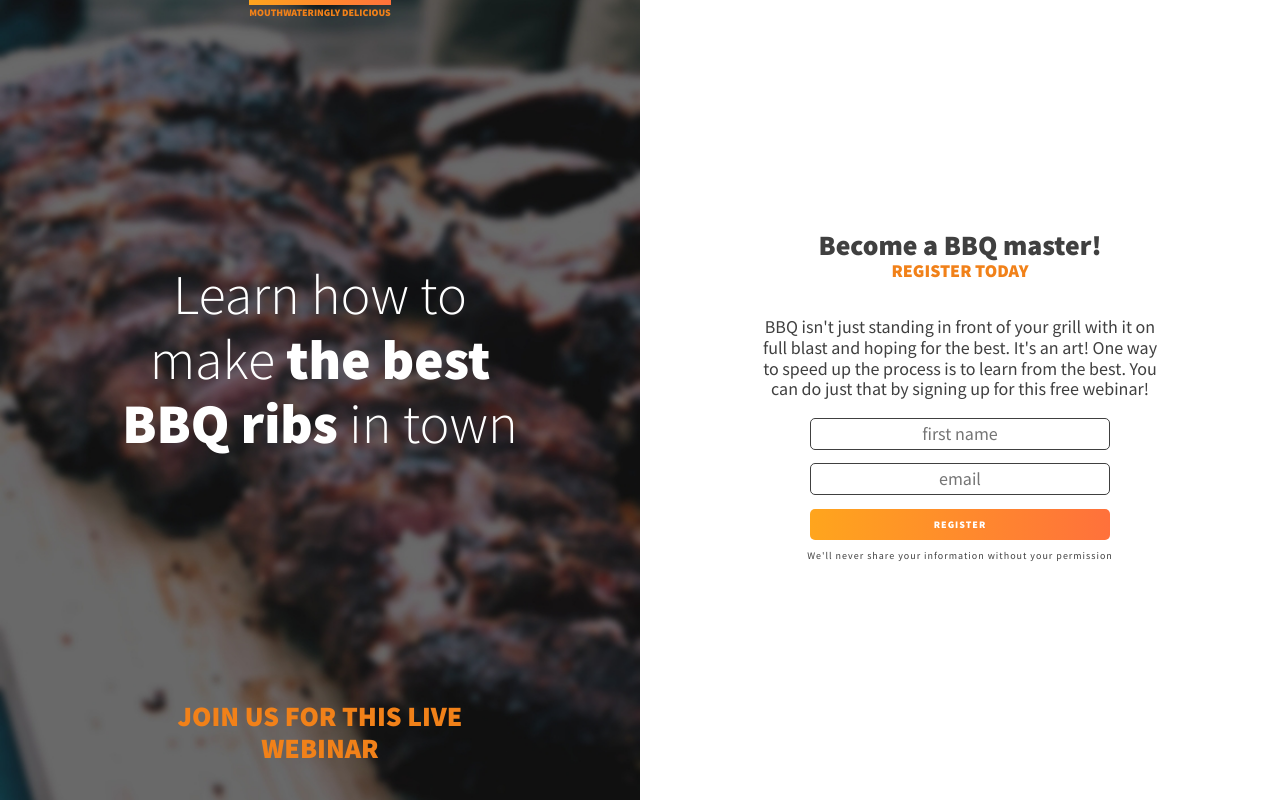
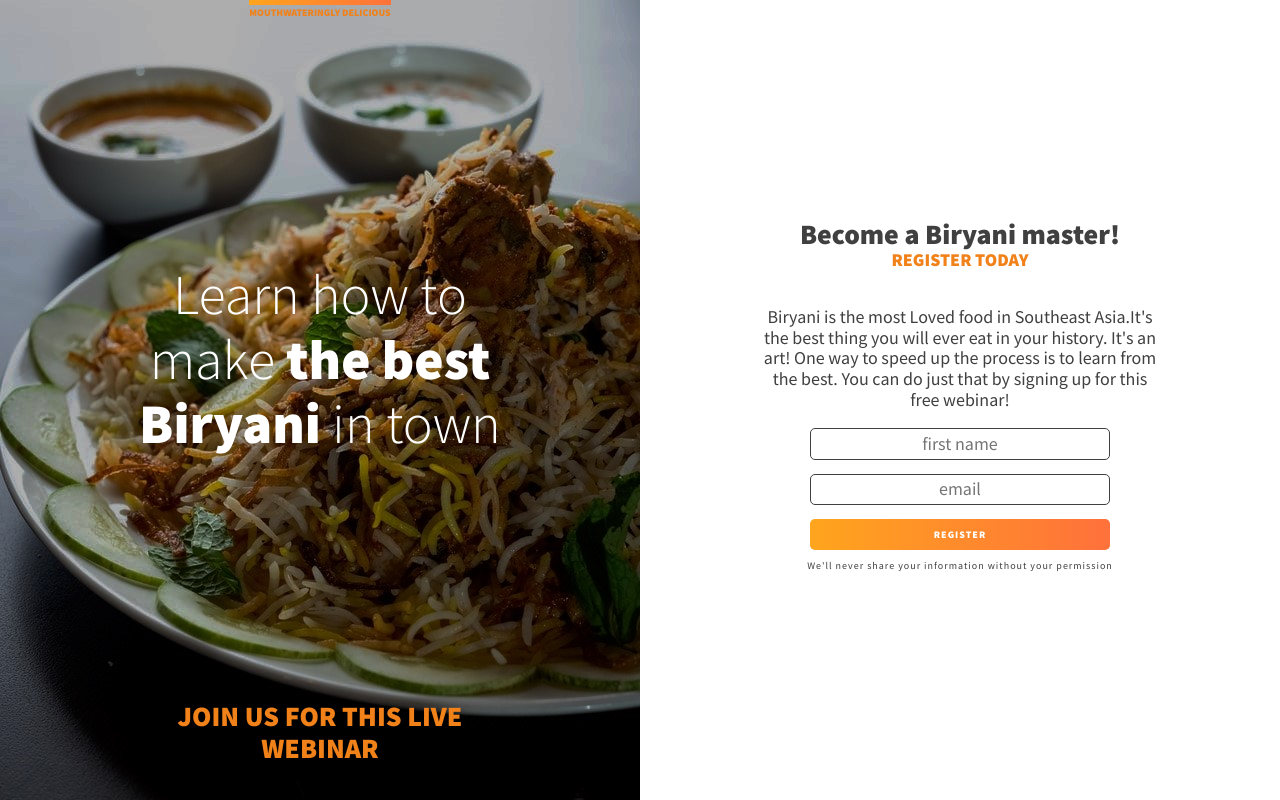
Before and after one commit to Ayush1M/Landing-Page-BBQ, a plain HTML site: page index.html in a window 1280 px wide. Drawn offline with nearby package versions, Linux system fonts and the light colour scheme.

Commit message:
Changes
Changes in HTML and CSS files.

```diff
--- a/css/styles.css
+++ b/css/styles.css
@@ -69,7 +69,7 @@ strong { font-weight: 900; }
    ================= */
 
 .intro {
-    background-image: url(../images/dark-ribs.jpg);
+    background-image: url(../images/biryani.jpg);
     background-size: cover;
     background-color: #404040;
     background-position: center;
@@ -155,7 +155,7 @@ input:focus {
    media queries
    ================= */
 
-@media (min-width: 500px) {
+@media (min-width: 800px) {
     body {
         font-size: 1.125rem;
         display: flex;
--- a/index.html
+++ b/index.html
@@ -1,21 +1,25 @@
 <!DOCTYPE html>
 <html>
-    <head><link rel="stylesheet" href="https://cdnjs.cloudflare.com/ajax/libs/normalize/8.0.1/normalize.css">
-        <title>Become a BBQ master!</title>
+    <head>
+        <meta charset="UTF-8">
+        <meta http-equiv="X-UA-Compatible" content="IE=edge">
+        <meta name="viewport" content="width=device-width, initial-scale=1.0">
+        <link rel="stylesheet" href="https://cdnjs.cloudflare.com/ajax/libs/normalize/8.0.1/normalize.css">
         <link href="https://fonts.googleapis.com/css?family=Source+Sans+Pro:300,400,900&display=swap" rel="stylesheet">
         <link href="css/styles.css" rel="stylesheet">
+        <title>Become a Biryani master!</title>
     </head>
     <body>
         <div class="intro">
-            <h1>Learn how to make <strong>the best BBQ ribs</strong> in town</h1>
+            <h1>Learn how to make <strong>the best Biryani</strong> in town</h1>
             <p>Join us for this live webinar</p>
             <p class="top-text">Mouthwateringly delicious</p>
         </div>
 
         <div class="main-content">
-            <h2>Become a BBQ master! </h2>
+            <h2>Become a Biryani master! </h2>
             <p>Register Today</p>
-            <p>BBQ isn't just standing in front of your grill with it on full blast and hoping for the best. It's an art! One way to speed up the process is to learn from the best. You can do just that by signing up for this free webinar!</p>
+            <p>Biryani is the most Loved food in Southeast Asia.It's the best thing you will ever eat in your history. It's an art! One way to speed up the process is to learn from the best. You can do just that by signing up for this free webinar!</p>
 
             <form class="email-collector" action="#" method="POST">
                 <input type="text" required placeholder="first name">
```
Also changed, not shown: images/biryani.jpg (added), images/dark-ribs.jpg (deleted), images/ribs.jpg (deleted).
